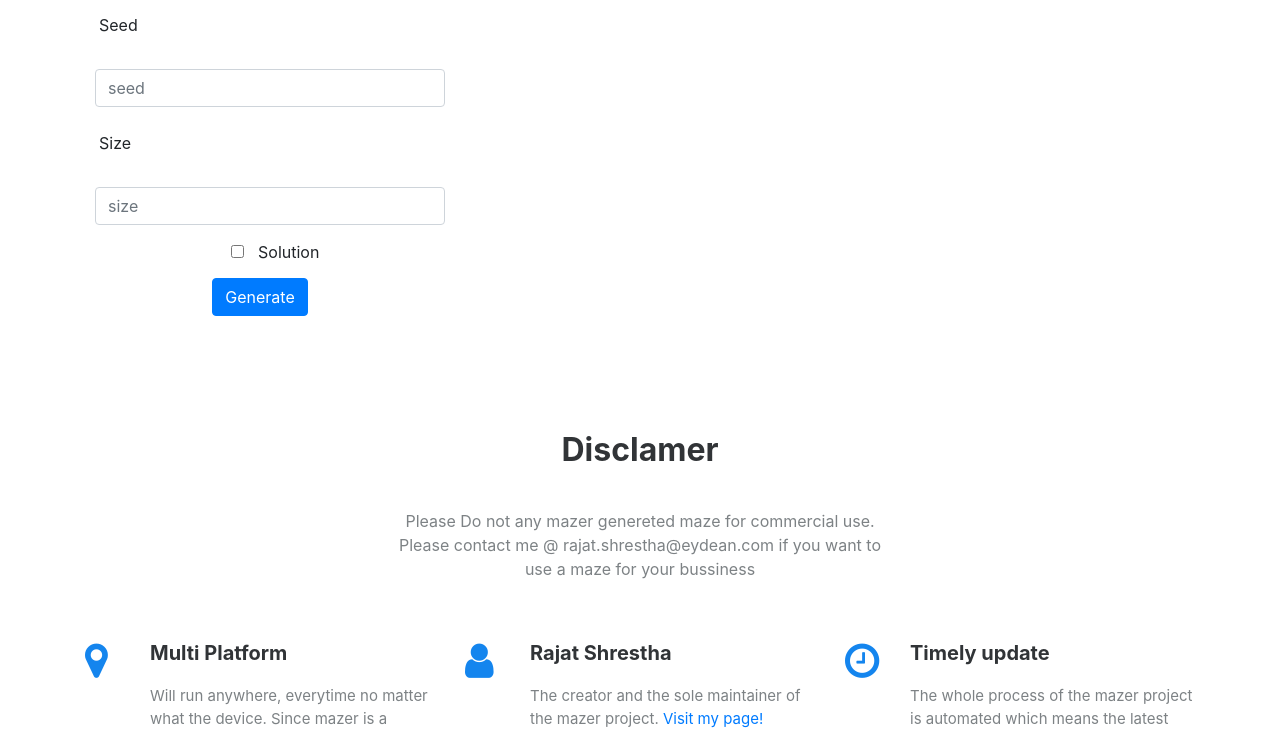
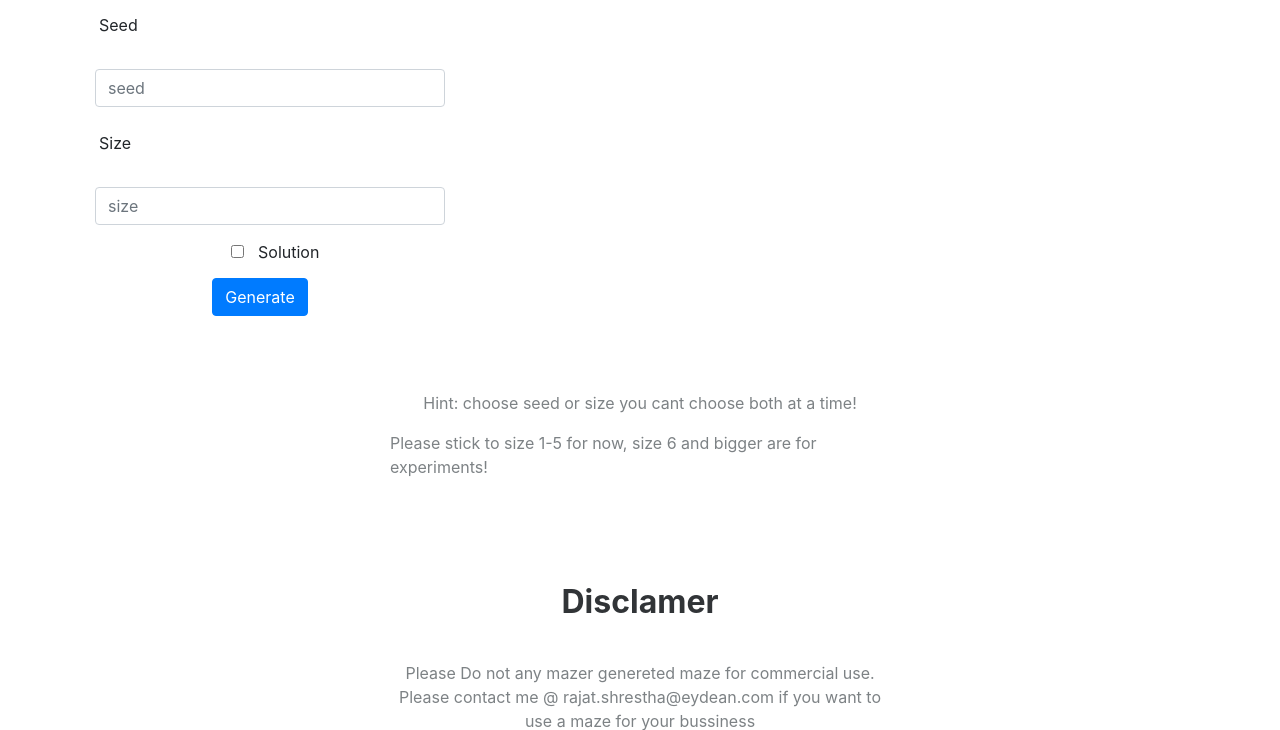
Before and after one commit to ShresthaRajat/monk, a Flask app: template src/templates/index.html in a window 1280 px wide. Shown: the part 113-843 px from the top of the page. Run offline with Flask 2, Linux system fonts and the light colour scheme; the template is opened without the code that fills it, so the values that code supplies are empty; parts of the project's set-up code (start-up, migrations or seed data) failed here and were passed over; some libraries are stand-ins or nearby versions; some web fonts are replaced.

Commit message:
Notice messages

```diff
--- a/src/templates/index.html
+++ b/src/templates/index.html
@@ -113,9 +113,18 @@
     </div>
   </div>
 </div>
+
 <div class="features-clean">
   <div class="container">
     <div class="intro">
+      <p class="text-center">
+       Hint: choose seed or size you cant choose both at a time!
+      </p>
+      <p>
+       Please stick to size 1-5 for now, size 6 and bigger are for experiments!
+      </p>
+    </br>
+  </br>
       <h2 class="text-center">Disclamer</h2>
       <p class="text-center">
         Please Do not any mazer genereted maze for commercial use. Please contact me @ rajat.shrestha@eydean.com if you want to use a maze for your bussiness
```
